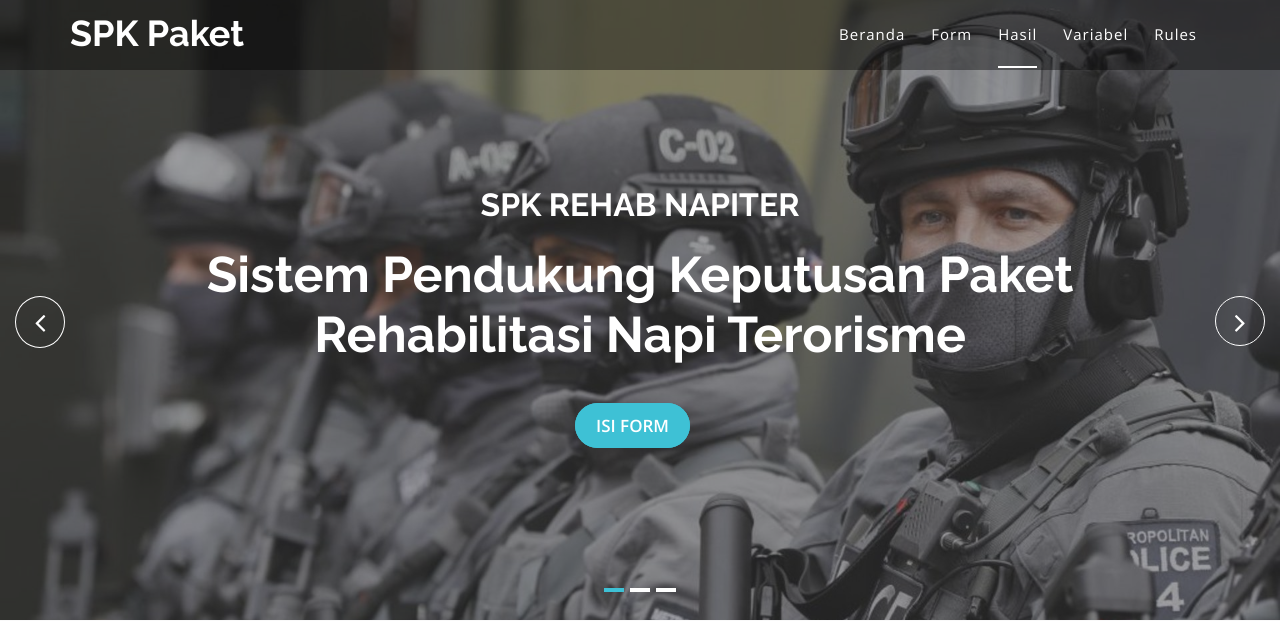
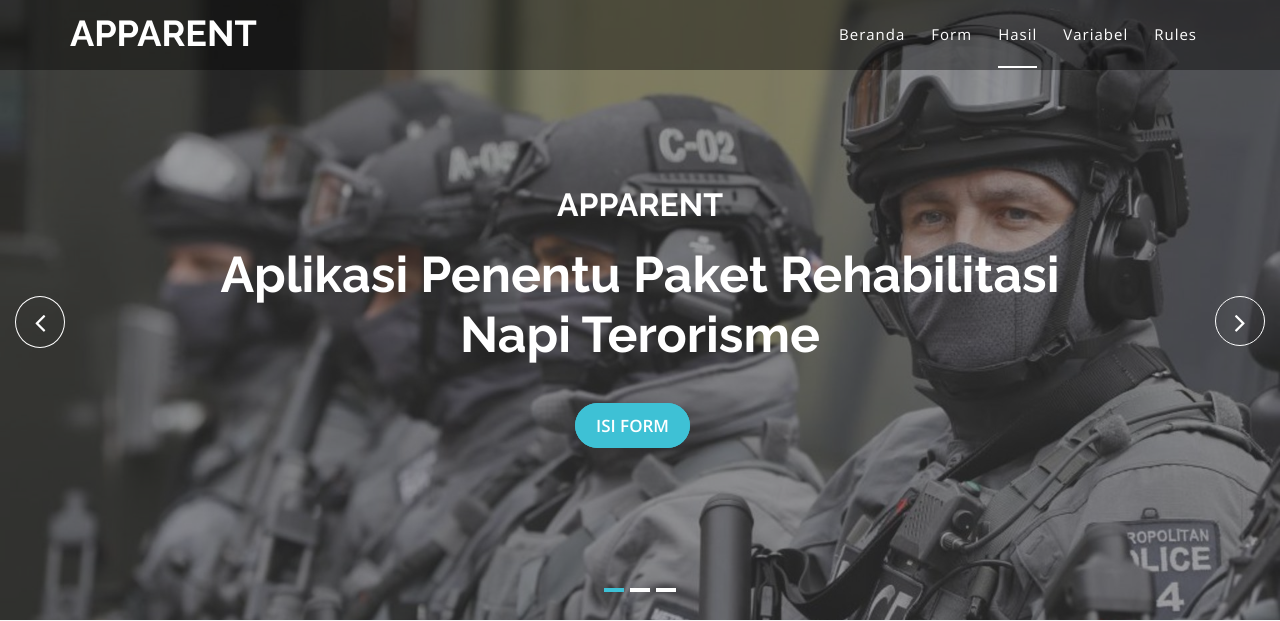
Before and after one commit to AkhmadMuzanni/SPK_Paket, a PHP site: page / in a window 1280 px wide. Shown: the top 621 px of the page. Run offline with PHP 8.4, Linux system fonts and the light colour scheme; data that the repository does not hold is empty.

Commit message:
Apparent

```diff
--- a/index.php
+++ b/index.php
@@ -49,7 +49,7 @@ if (isset($_POST["inputNama"])) {
 
 <head>
   <meta charset="utf-8">
-  <title>SPK Paket</title>
+  <title>APPARENT</title>
   <meta content="width=device-width, initial-scale=1.0" name="viewport">
   <meta content="" name="keywords">
   <meta content="" name="description">
@@ -112,7 +112,7 @@ if (isset($_POST["inputNama"])) {
                 </button>
                 <!-- Brand -->
                 <a class="navbar-brand page-scroll sticky-logo" href="index.html">
-                  <h1>SPK Paket</h1>
+                  <h1>APPARENT</h1>
                   <!-- Uncomment below if you prefer to use an image logo -->
                   <!-- <img src="img/logo.png" alt="" title=""> -->
                 </a>
@@ -164,11 +164,11 @@ if (isset($_POST["inputNama"])) {
               <div class="slider-content">
                 <!-- layer 1 -->
                 <div class="layer-1-1 hidden-xs wow slideInDown" data-wow-duration="2s" data-wow-delay=".2s">
-                  <h2 class="title1">SPK REHAB NAPITER</h2>
+                  <h2 class="title1">APPARENT</h2>
                 </div>
                 <!-- layer 2 -->
                 <div class="layer-1-2 wow slideInUp" data-wow-duration="2s" data-wow-delay=".1s">
-                  <h1 class="title2">Sistem Pendukung Keputusan Paket Rehabilitasi Napi Terorisme</h1>
+                  <h1 class="title2">Aplikasi Penentu Paket Rehabilitasi <br/> Napi Terorisme</h1>
                 </div>
                 <!-- layer 3 -->
                 <div class="layer-1-3 hidden-xs wow slideInUp" data-wow-duration="2s" data-wow-delay=".2s">
--- a/rules.php
+++ b/rules.php
@@ -53,7 +53,7 @@ if ($result = mysqli_query($link, $sql)) {
 
 <head>
   <meta charset="utf-8">
-  <title>SPK Paket</title>
+  <title>APPARENT</title>
   <meta content="width=device-width, initial-scale=1.0" name="viewport">
   <meta content="" name="keywords">
   <meta content="" name="description">
@@ -117,7 +117,7 @@ if ($result = mysqli_query($link, $sql)) {
                 </button>
                 <!-- Brand -->
                 <a class="navbar-brand page-scroll sticky-logo" href="index.php">
-                  <h1>SPK Paket</h1>
+                  <h1>APPARENT</h1>
                   <!-- Uncomment below if you prefer to use an image logo -->
                   <!-- <img src="img/logo.png" alt="" title=""> -->
                 </a>
--- a/variabel.php
+++ b/variabel.php
@@ -36,7 +36,7 @@ if ($result = mysqli_query($link, $sql)) {
 
 <head>
   <meta charset="utf-8">
-  <title>SPK Paket</title>
+  <title>APPARENT</title>
   <meta content="width=device-width, initial-scale=1.0" name="viewport">
   <meta content="" name="keywords">
   <meta content="" name="description">
@@ -100,7 +100,7 @@ if ($result = mysqli_query($link, $sql)) {
                 </button>
                 <!-- Brand -->
                 <a class="navbar-brand page-scroll sticky-logo" href="index.php">
-                  <h1>SPK Paket</h1>
+                  <h1>APPARENT</h1>
                   <!-- Uncomment below if you prefer to use an image logo -->
                   <!-- <img src="img/logo.png" alt="" title=""> -->
                 </a>
```
Also changed, not shown: 2 other files.
